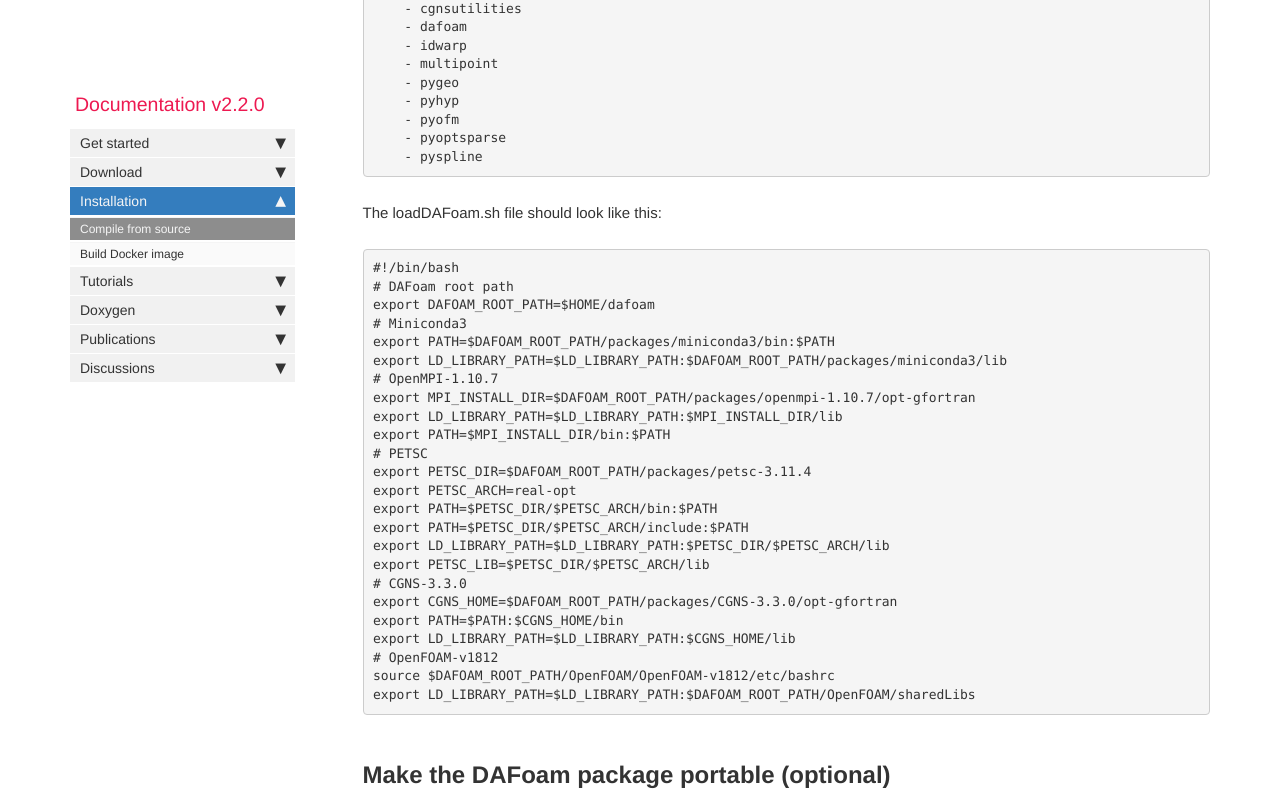
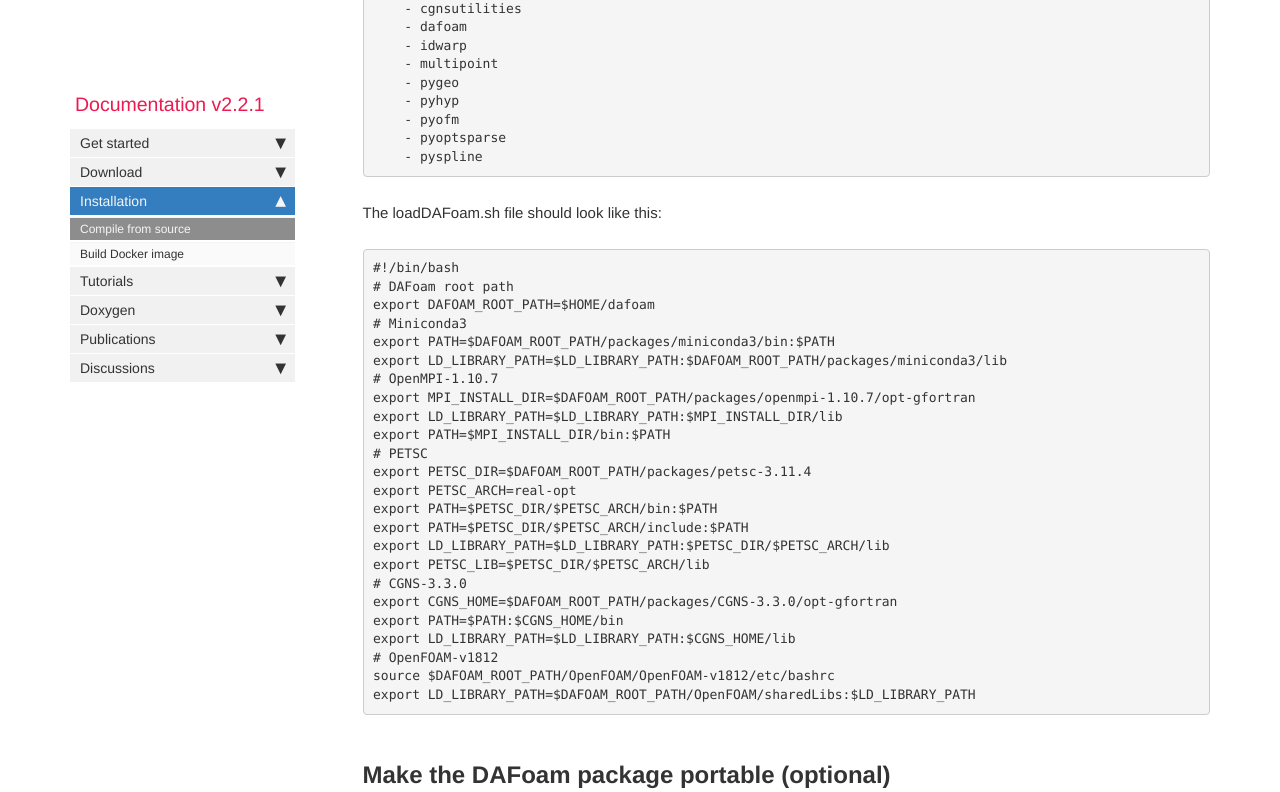
Before and after one commit to DAFoam/DAFoam.github.io, a Jekyll site: the page built from pages/mydoc/mydoc_installation_source.md, in a window 1280 px wide and 1400 px high, scrolled down 6771 px. Shown: the top 792 px of the window. Built offline with Jekyll 4.4.1, drawn with Linux system fonts in a browser that asks for light colours; comment, search, counter and statistics services are not loaded; some of the changed text lies outside the part shown.

Commit message:
content update

```diff
--- a/_config.yml
+++ b/_config.yml
@@ -12,7 +12,7 @@ site_title: DAFoam
 company_name: DAFoam
 # this appears in the footer
 
-latest_version: v2.2.0
+latest_version: v2.2.1
 # define the latest version of DAFoam
 
 github_editme_path: DAFoam/DAFoam.github.io/blob/master/
--- a/_data/sidebars/mydoc_sidebar.yml
+++ b/_data/sidebars/mydoc_sidebar.yml
@@ -2,7 +2,7 @@
 
 entries:
 - title: sidebar
-  product: Documentation v2.2.0
+  product: Documentation v2.2.1
   version:
   folders:
 
--- a/pages/mydoc/mydoc_installation_source.md
+++ b/pages/mydoc/mydoc_installation_source.md
@@ -218,7 +218,7 @@ mv UPstream.C src/Pstream/mpi/UPstream.C && \
 sed -i 's/$HOME/$DAFOAM_ROOT_PATH/g' etc/bashrc && \
 echo '# OpenFOAM-v1812' >> $HOME/dafoam/loadDAFoam.sh && \
 echo 'source $DAFOAM_ROOT_PATH/OpenFOAM/OpenFOAM-v1812/etc/bashrc' >> $HOME/dafoam/loadDAFoam.sh && \
-echo 'export LD_LIBRARY_PATH=$LD_LIBRARY_PATH:$DAFOAM_ROOT_PATH/OpenFOAM/sharedLibs' >> $HOME/dafoam/loadDAFoam.sh && \
+echo 'export LD_LIBRARY_PATH=$DAFOAM_ROOT_PATH/OpenFOAM/sharedLibs:$LD_LIBRARY_PATH' >> $HOME/dafoam/loadDAFoam.sh && \
 . $HOME/dafoam/loadDAFoam.sh && \
 export WM_NCOMPPROCS=4 && \
 ./Allwmake
@@ -336,7 +336,7 @@ export PATH=$PATH:$CGNS_HOME/bin
 export LD_LIBRARY_PATH=$LD_LIBRARY_PATH:$CGNS_HOME/lib
 # OpenFOAM-v1812
 source $DAFOAM_ROOT_PATH/OpenFOAM/OpenFOAM-v1812/etc/bashrc
-export LD_LIBRARY_PATH=$LD_LIBRARY_PATH:$DAFOAM_ROOT_PATH/OpenFOAM/sharedLibs
+export LD_LIBRARY_PATH=$DAFOAM_ROOT_PATH/OpenFOAM/sharedLibs:$LD_LIBRARY_PATH
 </pre>
 
 ## **Make the DAFoam package portable (optional)**
```
Also changed, not shown: other parts of pages/mydoc/mydoc_installation_source.md (+1 -1 lines).
